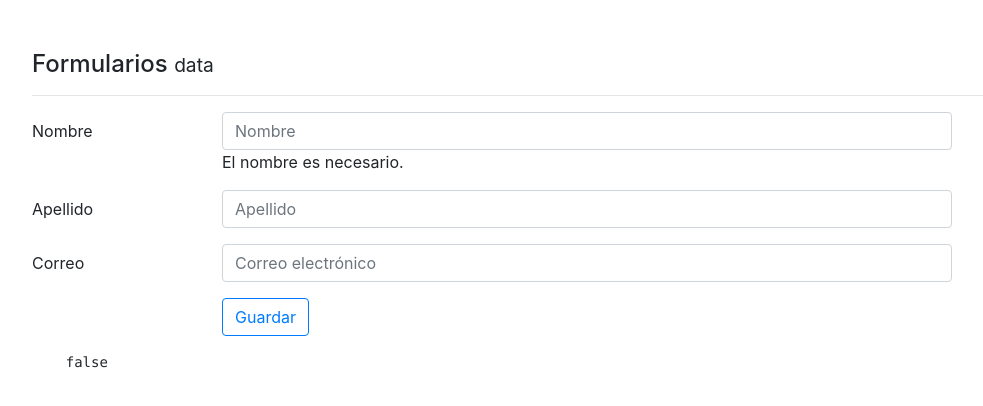
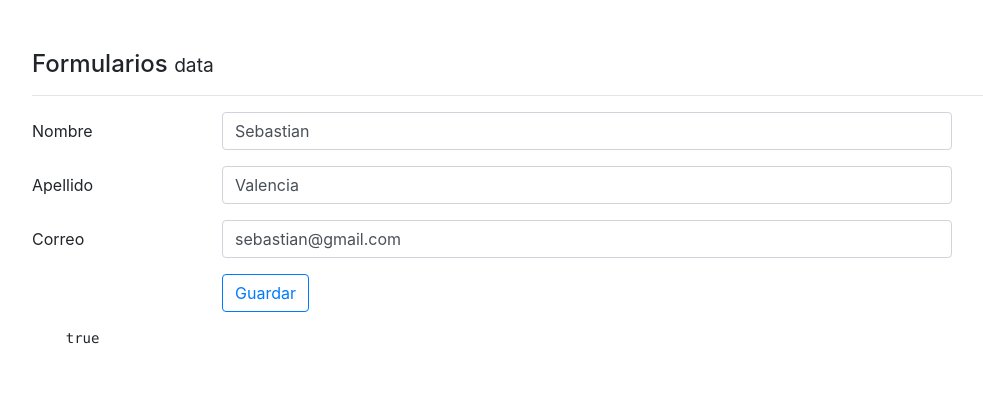
Before and after one commit to sebasvalencia/Angular7Formularios, an Angular app: page / in a window 1280 px wide. Shown: the top 406 px of the page, without its empty margins (53-1036 px from the left). Built offline with nearby package versions, Linux system fonts and the light colour scheme.

Commit message:
Septima app en Angular - Formularios - se setean datos y se resetean datos

```diff
--- a/src/app/components/data/data.component.ts
+++ b/src/app/components/data/data.component.ts
@@ -12,8 +12,8 @@ export class DataComponent implements OnInit {
 
   forma: FormGroup;
 
-  usuario: Object = {
-    nombreCompleto: {
+  usuario: any = {
+    nombrecompleto: {
       nombre: "Sebastian",
       apellido: 'Valencia'
     },
@@ -29,14 +29,17 @@ export class DataComponent implements OnInit {
 
       'nombrecompleto': new FormGroup({
         //'nombre':new FormControl('Sebas'),
-        'nombre': new FormControl('', [Validators.required, Validators.minLength(3)]),
-        'apellido': new FormControl('', Validators.required)
+        //this.usuario.nombrecompleto.nombre -> precargar informacion
+        'nombre': new FormControl(this.usuario.nombrecompleto.nombre, [Validators.required, Validators.minLength(3)]),
+        'apellido': new FormControl(this.usuario.nombrecompleto.apellido, Validators.required)
       }),
 
-      'correo': new FormControl('', [Validators.required,
+      'correo': new FormControl(this.usuario.correo, [Validators.required,
       Validators.pattern("[a-z0-9._%+-]+@[a-z0-9.-]+\.[a-z]{2,3}$")
       ])
     });
+
+    this.forma.setValue(this.usuario);
 
 
   }
@@ -44,6 +47,20 @@ export class DataComponent implements OnInit {
   guardarCambios() {
     console.log(this.forma.value);
     console.log(this.forma);
+    //this.forma.reset( this.usuario );
+    this.forma.reset({
+      nombrecompleto: {
+        nombre: '',
+        apellido: ''
+      },
+      correo: ''
+    });
+
+    //Otra forma, no es la mejor
+    //this.forma.controls['correo'].setValue('nuevocorreo@setvalue.com');
+
+
+
   }
 
   ngOnInit() {
```
